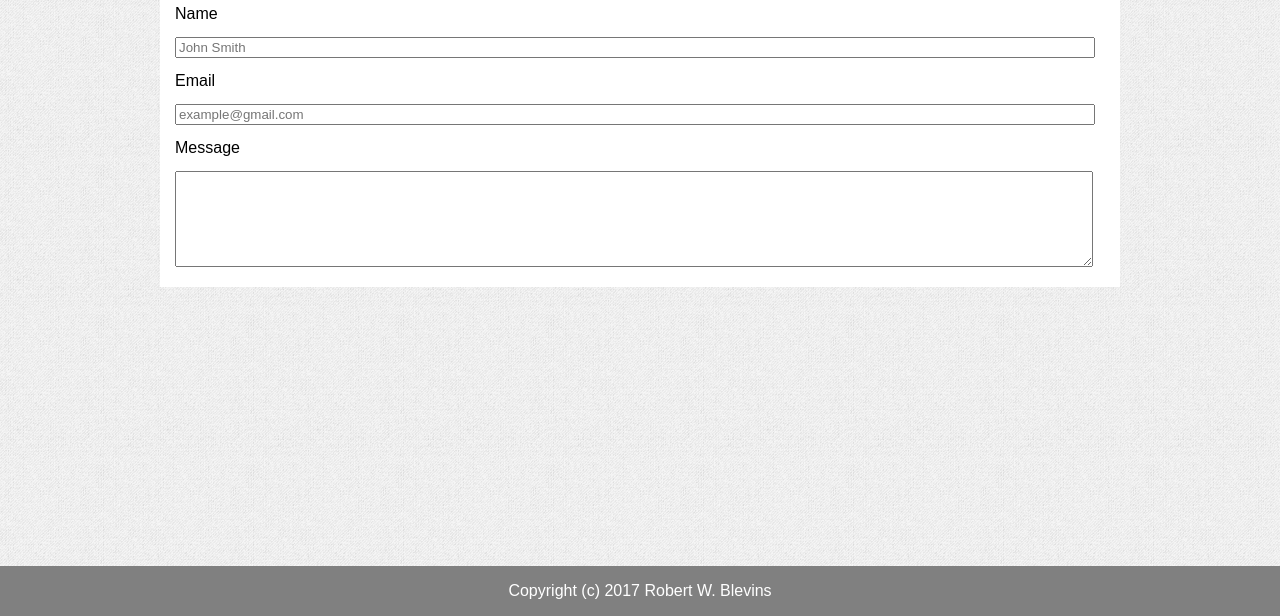
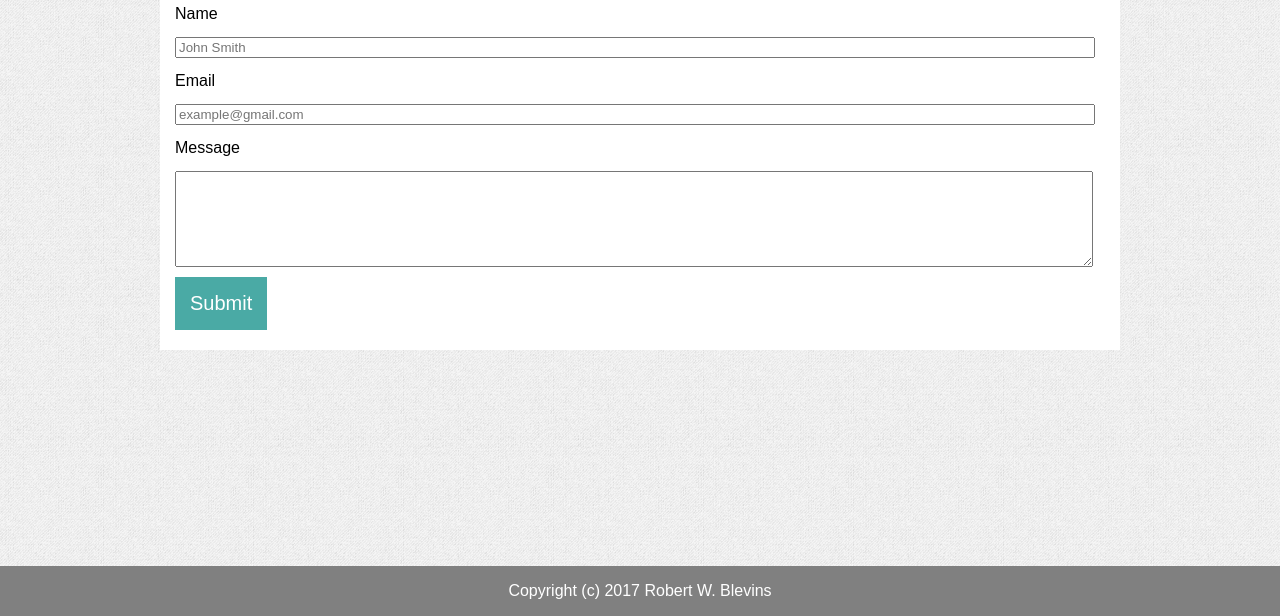
Before and after one commit to wynnblevins/wynnblevins.github.io, a plain HTML site: page contact.html in a window 1280 px wide. Shown: the part 184-800 px from the top of the page. Drawn offline with Linux system fonts and the light colour scheme.

Commit message:
Added a styled submit button to contact.html

```diff
--- a/assets/css/style.css
+++ b/assets/css/style.css
@@ -229,3 +229,15 @@ li.appLink {
     z-index: 1000;
 }
 /* end demo app list styles */
+
+/* start submit button styles */
+button.submitBtn {
+    background-color: #4aaaa5;
+    color: #fff;
+    border: none;
+    margin-left: 15px;
+    margin-top: 10px;
+    padding: 15px;
+    font-size: 20px;
+}
+/* end submit button styles */
--- a/contact.html
+++ b/contact.html
@@ -42,6 +42,7 @@
                     <label for="messageTextArea" class="contactForm">Message</label>
                     <textarea name="messageTextArea" rows="6"
                         class="contactFormInput"></textarea>
+                    <button type="submit" class="submitBtn">Submit</button>
                 </form>
                 <!-- Contact form stop -->
             </div>
```
